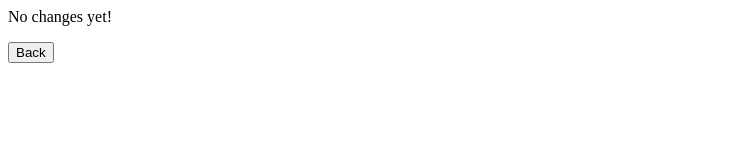
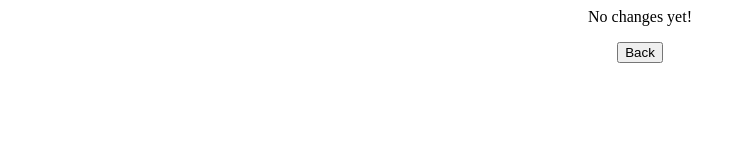
Before and after one commit to Blobby2191/the-amazing-world, a plain HTML site: page changes.html in a window 1280 px wide. Shown: the whole page, without its empty margins (0-746 px from the left). Drawn offline with Linux system fonts and the light colour scheme.

Commit message:
Update changes.html

```diff
--- a/changes.html
+++ b/changes.html
@@ -1,2 +1,7 @@
-<p> No changes yet! </p>
+<center> <html> <head>
+    <title> Project: World </title>
+    <link rel="stylesheet" href="style.css">
+    </head>
+    <p> No changes yet! </p>
 <a href="index.html"> <button> Back </button> </a>
+</html> </center>
```
